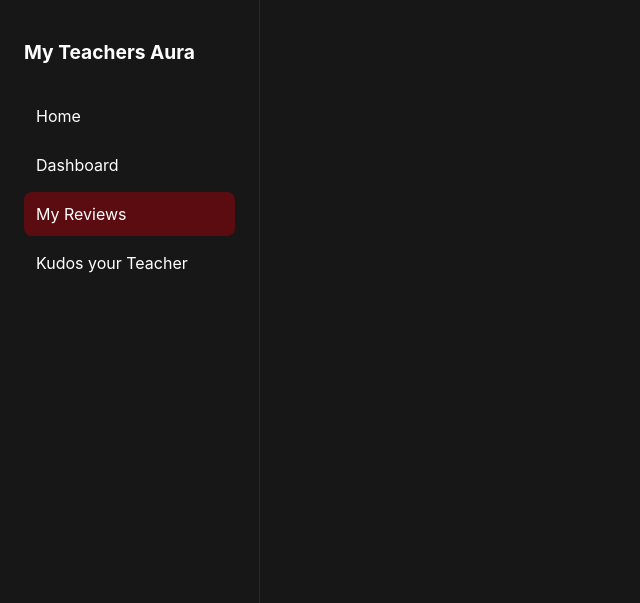
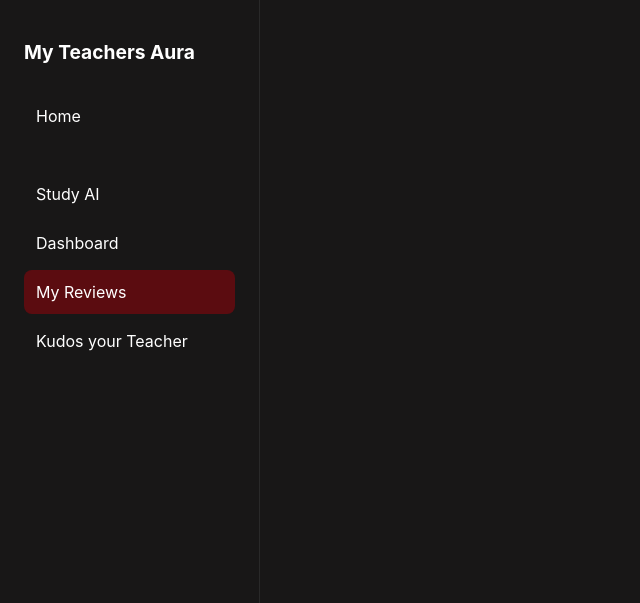
Before and after one commit to rongfeng1203/BSS-Aura-Forum, a Flask app: page /my-review in a window 1280 px wide. Shown: the top 603 px of the page, without its empty margins (0-640 px from the left). Run offline with Flask 3, Linux system fonts and the light colour scheme; data that the repository does not hold is empty.

Commit message:
feat: add "Study AI" link to navigation menu
Co-authored-by: Rina <224126037+rongfeng1203@users.noreply.github.com>

```diff
--- a/templates/MyReview.html
+++ b/templates/MyReview.html
@@ -115,9 +115,11 @@
     <nav>
         <h2>My Teachers Aura</h2>
         <div class="nav-item"><a href="/">Home</a></div>
+        <div class="nav-item"></div><a href="/chat" class="nav-item">Study AI</a>
         <div class="nav-item"><a href="/teacher-aura">Dashboard</a></div>
         <div class="nav-item active"><a href="/my-review">My Reviews</a></div>
         <div class="nav-item"><a href="/review">Kudos your Teacher</a></div>
+
     </nav>
 <script src="{{ url_for('static', filename='js/forum.js') }}"></script>
 </body>
```
